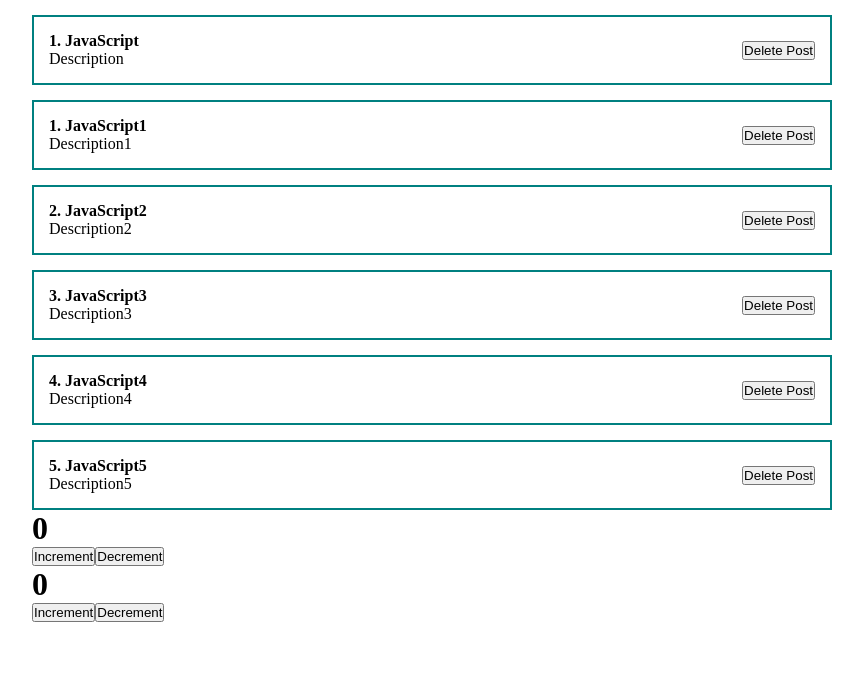
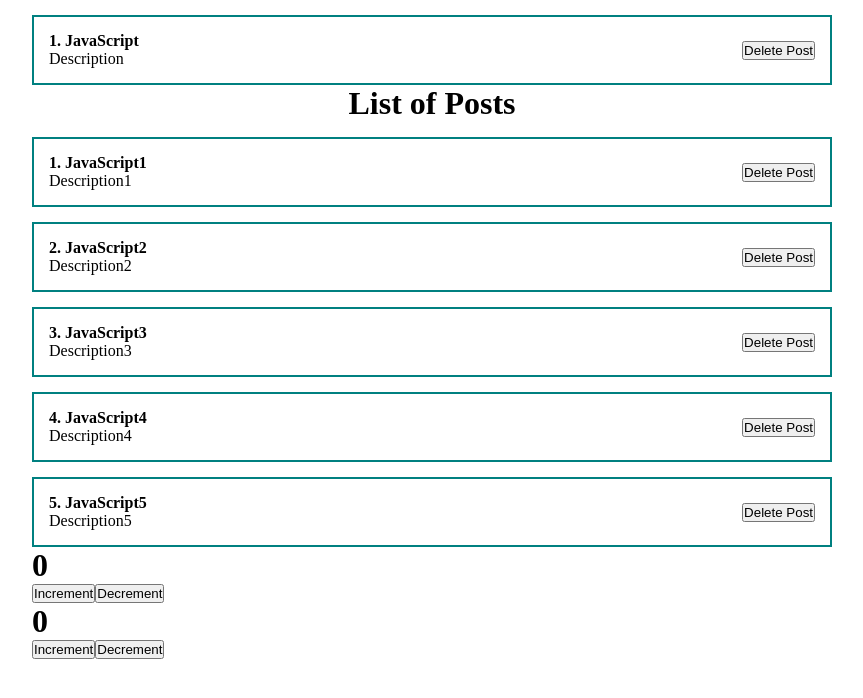
Before and after one commit to KirylZuyeu/ReactStudyProject1, a React (Create React App) app in the folder my-app/: page / in a window 1280 px wide. Shown: the top 698 px of the page, without its empty margins (208-1071 px from the left). Built offline with nearby package versions, Linux system fonts and the light colour scheme.

Commit message:
feat: add inline styles

```diff
--- a/my-app/src/App.js
+++ b/my-app/src/App.js
@@ -19,9 +19,10 @@ function App() {
   return (
     <div className="App">
       <PostItem post={{id: 1, title: 'JavaScript', body: 'Description'}} />
-        {posts.map(post =>
-          <PostItem post={post} key={post.id}/>
-        )}
+      <h1 style={{textAlign: 'center'}}>List of Posts</h1>
+      {posts.map(post =>
+        <PostItem post={post} key={post.id}/>
+      )}
       <Counter/>
       <ClassCounter/>
     </div>
```
